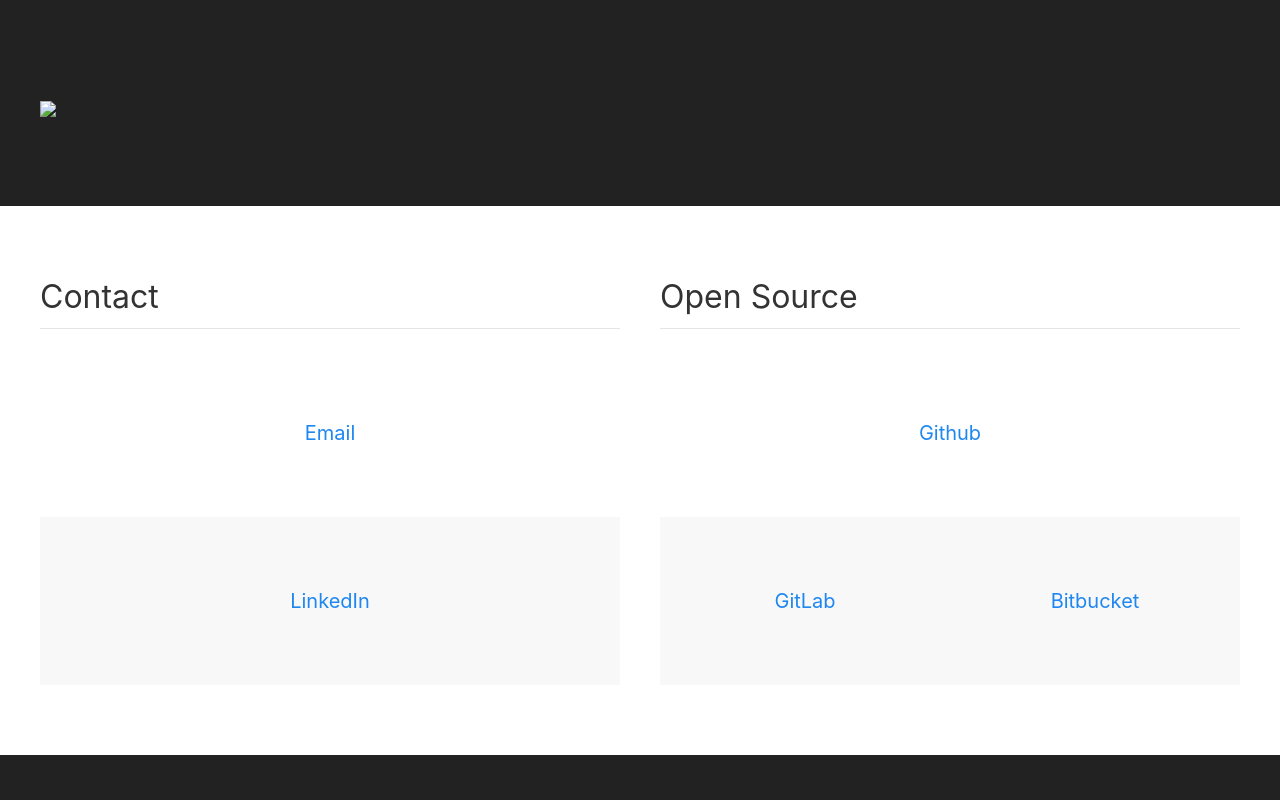
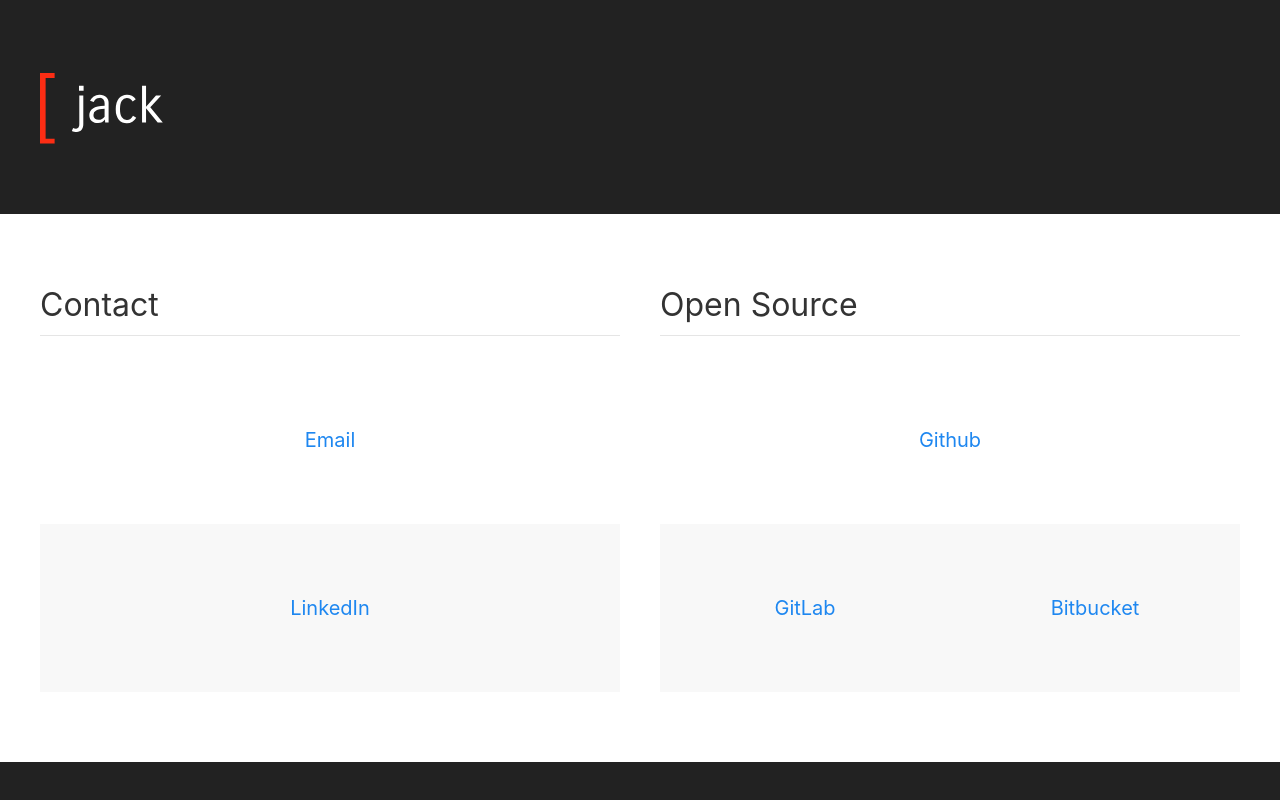
Before and after one commit to jackb-p/website, a plain HTML site: page index.html in a window 1280 px wide. Shown: the top 800 px of the page. Drawn offline with Linux system fonts and the light colour scheme; no server answers.

Commit message:
Fix logo path

```diff
--- a/index.html
+++ b/index.html
@@ -20,7 +20,7 @@
 				<div class="uk-grid-match uk-child-width-expand@m" uk-grid>
 					<div>
 						<h1 class="uk-heading-primary">
-							<img src="SVG/logo-outline.svg" uk-svg>
+							<img src="images/logo-outline.svg" uk-svg>
 						</h1>
 					</div>
 				</div>
```
